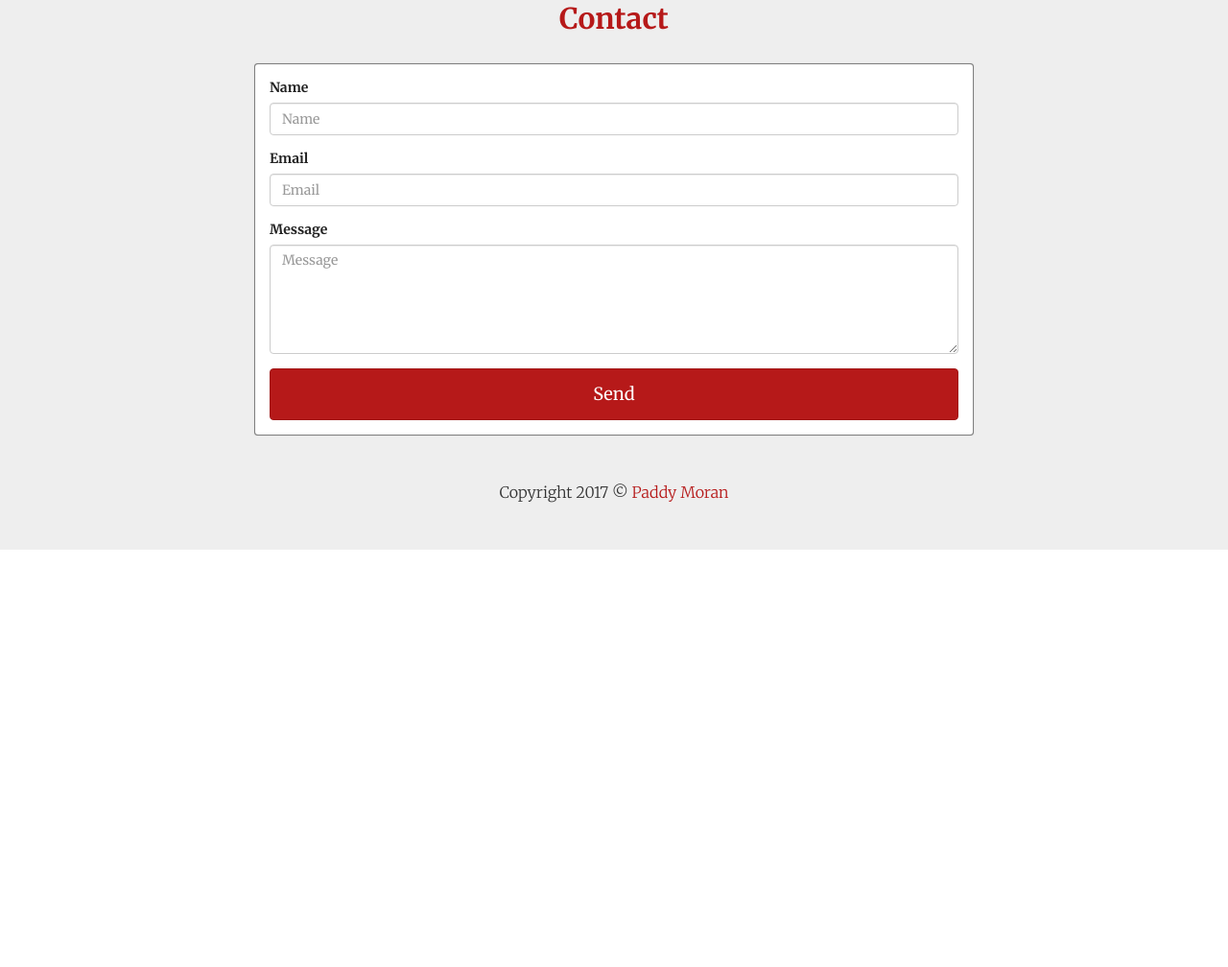
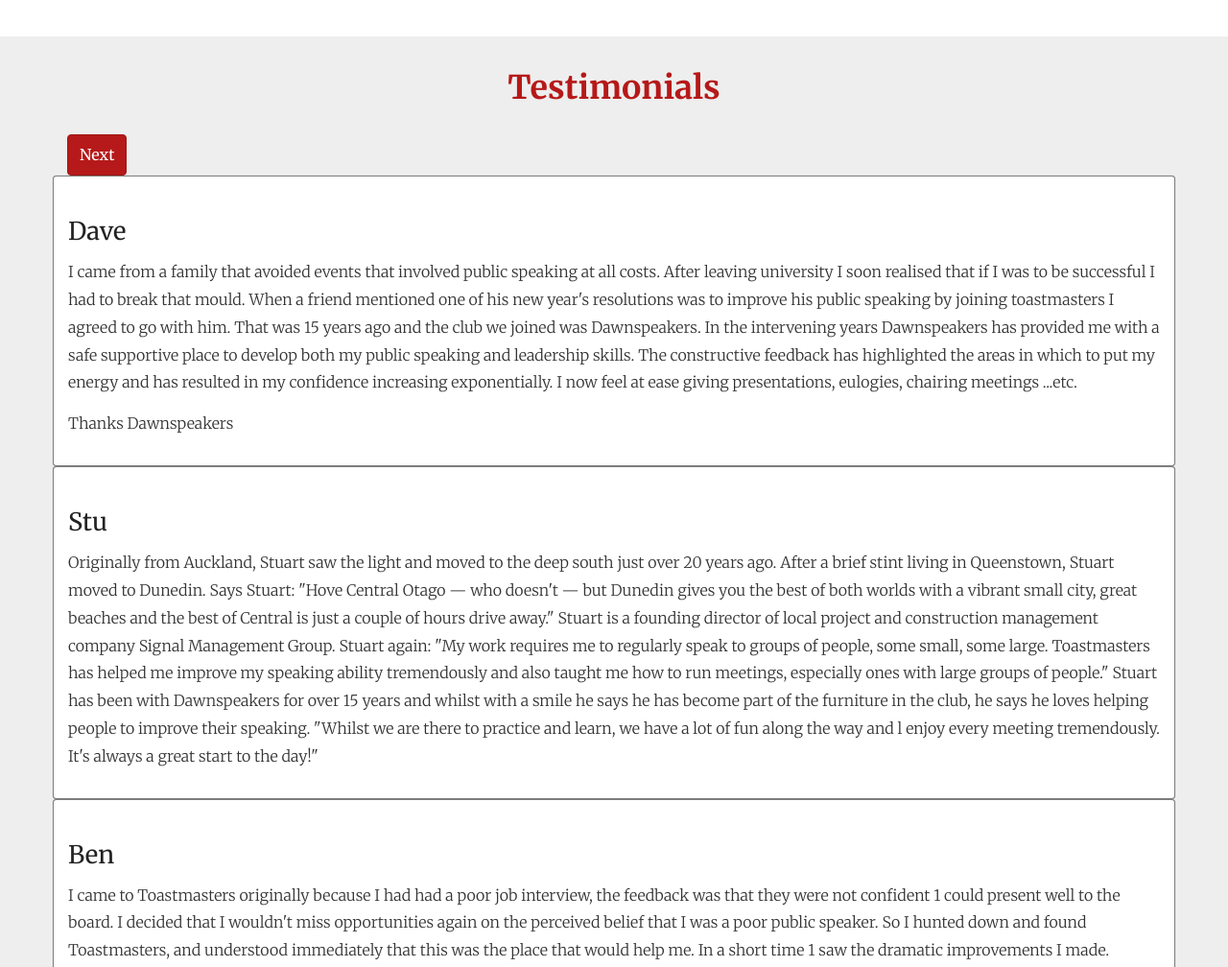
Before and after one commit to kiwidan/dawnspeakers, a website: page index.html in a window 1280 px wide. Shown: the part 1583-2591 px from the top of the page at 96% size. Before the commit the page ends 2156 px from the top, so only its background shows below. Drawn offline with nearby package versions, Linux system fonts and the light colour scheme.

Commit message:
Change header font to Lato

```diff
--- a/index.html
+++ b/index.html
@@ -9,8 +9,12 @@
     <title>Dawnspeakers Dunedin</title>
 
     <!-- Fonts -->
-    <link href="https://fonts.googleapis.com/css?family=Merriweather:300,400,700" rel="stylesheet">
+    <link href="https://fonts.googleapis.com/css?family=Lato:400,700|Merriweather:300,400,700" rel="stylesheet">
     <link href="https://maxcdn.bootstrapcdn.com/font-awesome/4.7.0/css/font-awesome.min.css" rel="stylesheet" integrity="sha384-wvfXpqpZZVQGK6TAh5PVlGOfQNHSoD2xbE+QkPxCAFlNEevoEH3Sl0sibVcOQVnN" crossorigin="anonymous">
+
+    <!-- Latest compiled and minified JavaScript -->
+    <script src="https://maxcdn.bootstrapcdn.com/bootstrap/3.3.7/js/bootstrap.min.js" integrity="sha384-Tc5IQib027qvyjSMfHjOMaLkfuWVxZxUPnCJA7l2mCWNIpG9mGCD8wGNIcPD7Txa" crossorigin="anonymous"></script>
+
 
     <!-- Custom CSS -->
     <link href="css/main.min.css" rel="stylesheet" type="text/css">
@@ -28,14 +32,14 @@
 
 
 <body>
-    <header id="home">
+    <header id="top">
         <div class="brand">
             <h1>Dawnspeakers</h1>
             <span class="sub-title">Dunedin Toastmasters Club</span>
         </div>
     </header>
 
-    <div class="section" id="about">
+    <div class="section">
         <div class="container">
             <h2>Why Join Us?</h2>
 
@@ -109,7 +113,49 @@
         </div>
     </div>
 
-    <div class="section" id="contact">
+    <div class="section">
+        <div class="container">
+            <h2>Testimonials</h2>
+
+            <button class="btn btn-primary">Next</button>
+
+            <div class="row">
+                <div class="col-md-12 card">
+                    <h3>Dave</h3>
+
+                    <p>I came from a family that avoided events that involved public speaking at all costs. After leaving university I soon realised that if I was to be successful I had to break that mould. When a friend mentioned one of his new year's resolutions was to improve his public speaking by joining toastmasters I agreed to go with him. That was 15 years ago and the club we joined was Dawnspeakers. In the intervening years Dawnspeakers has provided me with a safe supportive place to develop both my public speaking and leadership skills. The constructive feedback has highlighted the areas in which to put my energy and has resulted in my confidence increasing exponentially. I now feel at ease giving presentations, eulogies, chairing meetings ...etc.</p>
+                    <p>Thanks Dawnspeakers</p>
+                </div>
+
+                <div class="col-md-12 card">
+                    <h3>Stu</h3>
+
+                    <p>Originally from Auckland, Stuart saw the light and moved to the deep south just over 20 years ago. After a brief stint living in Queenstown, Stuart moved to Dunedin. Says Stuart: "Hove Central Otago — who doesn't — but Dunedin gives you the best of both worlds with a vibrant small city, great beaches and the best of Central is just a couple of hours drive away." Stuart is a founding director of local project and construction management company Signal Management Group. Stuart again: "My work requires me to regularly speak to groups of people, some small, some large. Toastmasters has helped me improve my speaking ability tremendously and also taught me how to run meetings, especially ones with large groups of people." Stuart has been with Dawnspeakers for over 15 years and whilst with a smile he says he has become part of the furniture in the club, he says he loves helping people to improve their speaking. "Whilst we are there to practice and learn, we have a lot of fun along the way and l enjoy every meeting tremendously. It's always a great start to the day!" </p>
+                </div>
+
+                <div class="col-md-12 card">
+                    <h3>Ben</h3>
+
+                    <p>I came to Toastmasters originally because I had had a poor job interview, the feedback was that they were not confident 1 could present well to the board. I decided that I wouldn't miss opportunities again on the perceived belief that I was a poor public speaker. So I hunted down and found Toastmasters, and understood immediately that this was the place that would help me. In a short time 1 saw the dramatic improvements I made.</p>
+                    <p>When I came to Dunedin I was looking for a club that would fit into my working schedule, and my children. Dawnspeakers fitted the bill awesome, because it was first thing in the morning in town. It meant I could be in and out and still get the kids off to school. It starts the day inspirationally and is a great motivation to get up early. The Dawnspeakers are mostly professional people all keen to improve and grow their public speaking. The meetings are concise, lasting for an hour, and packing in heaps of good learnings.</p>
+                    <p>I would recommend Dawnspeakers for anyone looking to grow themselves and their speaking.</p>
+                </div>
+            </div>
+        </div>
+    </div>
+
+    <div class="section">
+        <div class="container">
+            <h2>Resources</h2>
+
+            <div class="text-center">
+                <div><a href="#" class="download-link text-center">Guest's Guide to Toastmasters</a></div>
+                <div><a href="#" class="download-link text-center">Why Join Dawnspeakers</a></div>
+            </div>
+        </div>
+    </div>
+
+    <div class="section">
         <div class="container">
             <h2>Contact</h2>
 
--- a/sass/main.scss
+++ b/sass/main.scss
@@ -1,17 +1,24 @@
 /**
- * Variables
+ * Import some of Bootstrap
  */
-$font-family-sans-serif: 'Merriweather', serif;
 $brand-primary: #b61919;
 $brand-success: #19b668;
 $brand-info: #1968b6;
-$text-color: #222;
 
-/**
- * Import some of Bootstrap
- */
+$font-size-base: 16px;
+$line-height-base: 1.8;
+
 @import "node_modules/bootstrap-sass/assets/stylesheets/bootstrap/_variables.scss";
 @import "node_modules/bootstrap-sass/assets/stylesheets/bootstrap/mixins";
+
+$font-family-serif: 'Merriweather', serif;
+$font-family-base: $font-family-serif;
+$text-color: $gray-darker;
+
+$navbar-default-brand-color: $brand-primary;
+$navbar-default-brand-hover-color: darken($brand-primary, 15%);
+
+
 @import "node_modules/bootstrap-sass/assets/stylesheets/bootstrap/normalize";
 @import "node_modules/bootstrap-sass/assets/stylesheets/bootstrap/print";
 
@@ -21,6 +28,8 @@ $text-color: #222;
 @import "node_modules/bootstrap-sass/assets/stylesheets/bootstrap/grid";
 @import "node_modules/bootstrap-sass/assets/stylesheets/bootstrap/forms";
 @import "node_modules/bootstrap-sass/assets/stylesheets/bootstrap/buttons";
+@import "node_modules/bootstrap-sass/assets/stylesheets/bootstrap/navs";
+@import "node_modules/bootstrap-sass/assets/stylesheets/bootstrap/navbar";
 
 // Components
 @import "node_modules/bootstrap-sass/assets/stylesheets/bootstrap/input-groups";
@@ -30,6 +39,10 @@ $text-color: #222;
 /**
  * Styles
  */
+
+.body {
+    //line-height: 1.8em;
+}
 
 header {
     margin: 0 auto;
@@ -45,6 +58,7 @@ header {
     border-top: 8px solid $brand-primary;
 
     .brand {
+        font-family: 'Lato', sans-serif;
         position: absolute;
         top: 50%;
         left: 50%;
@@ -102,9 +116,7 @@ h4 {
 }
 
 p {
-    line-height: 1.8em;
     margin-top: 8px;
-    font-size: 1.15em;
     font-weight: 300;
     color: $gray-dark;
 }
@@ -125,7 +137,7 @@ ul {
 
     &.fa-ul i {
         color: $brand-primary;
-        line-height: 1.4em;
+        line-height: 1.1em;
         font-size: 1.3em;
         left: -2em;
     }
@@ -137,6 +149,14 @@ ul {
     &:nth-child(odd) {
         background: $gray-lighter;
     }
+}
+
+.card {
+    background: white;
+    padding: 15px;
+    border-radius: $border-radius-base;
+    border: 1px solid rgba(0, 0, 0, .5);
+    box-shadow: 0 0 1px 0 rgba(0, 0, 0, .35);
 }
 
 form {
```
Also changed, not shown: css/main.min.css.
